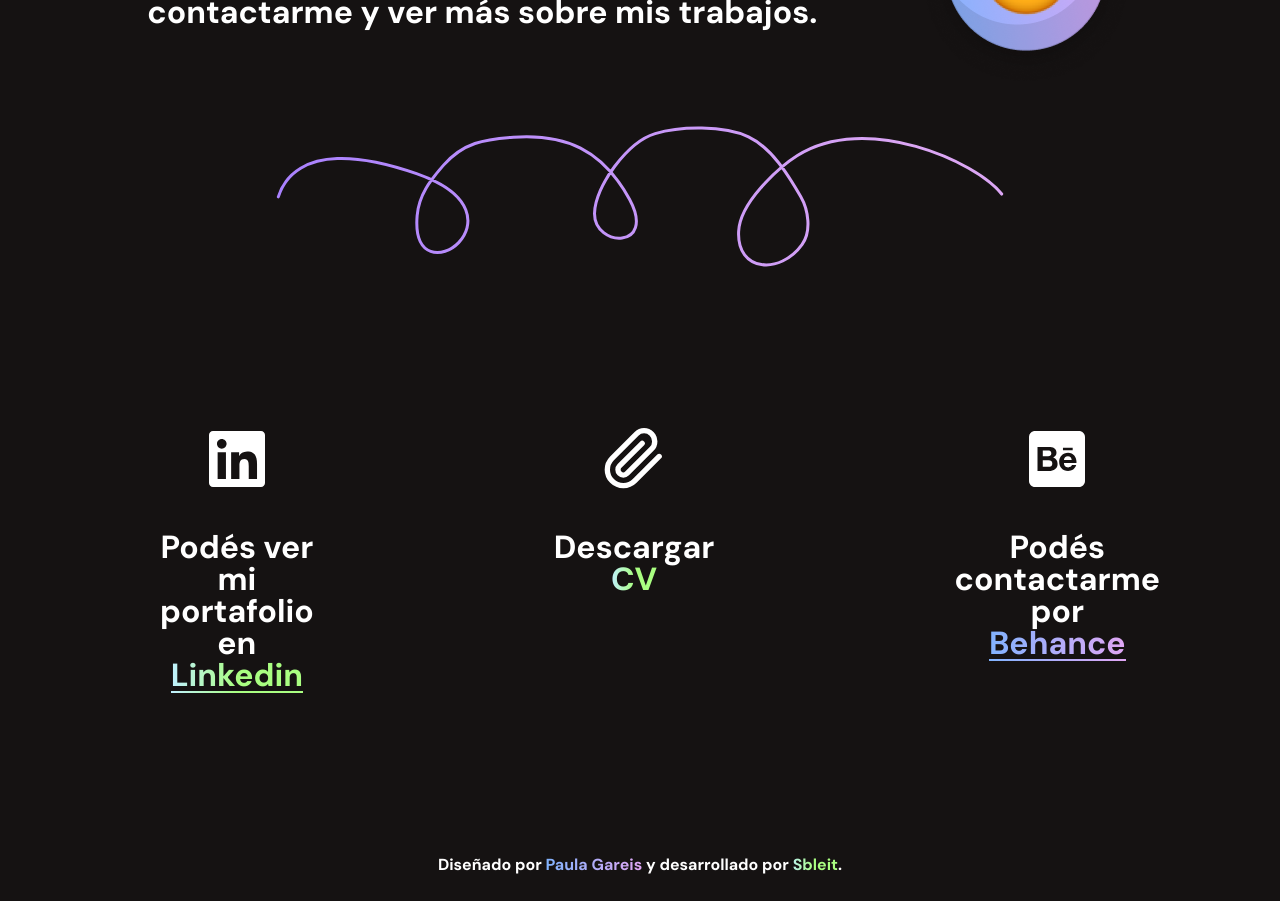
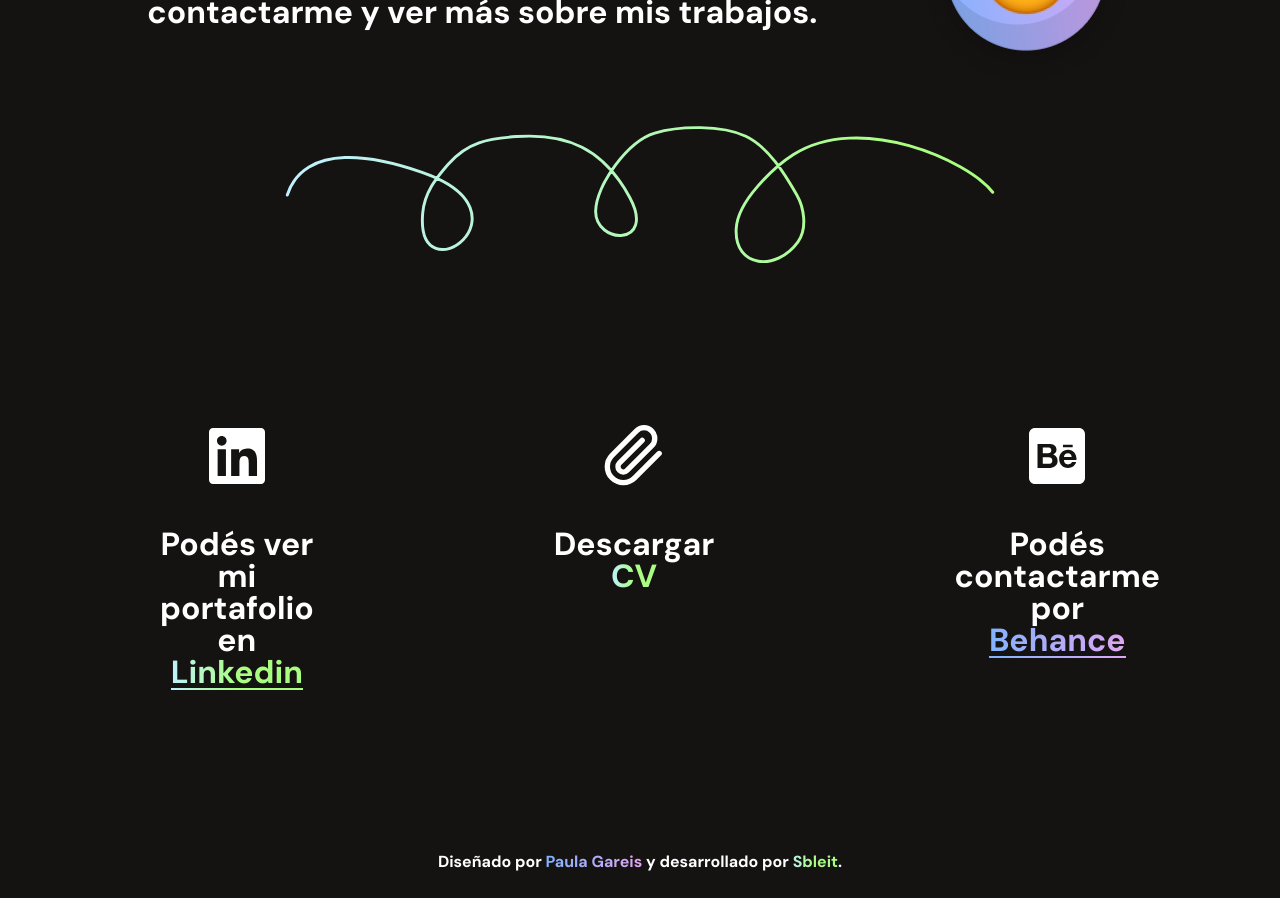
Before and after one commit to SbleitZ/paula-portafolio, a Next.js app: page / in a window 1280 px wide. Shown: the part 9980-10881 px from the top of the page. Built offline with nearby package versions, Linux system fonts and the light colour scheme.

Commit message:
remove vectorpig component

```diff
--- a/src/app/components/Opinions.tsx
+++ b/src/app/components/Opinions.tsx
@@ -1,4 +1,3 @@
-import VectorPig from "./ui/VectorPig";
 
 export default function Opinions() {
   return (
@@ -9,7 +8,7 @@ export default function Opinions() {
         </div>
         <img className="max-lg:hidden" src="Happy_Face.png" alt="cara feliz png" />
       </div>
-      <VectorPig className="max-lg:hidden mt-5 lg:mt-10 w-full" startColor="#C0F0FF" endColor="#A9FE81" />
+      <img className="max-lg:hidden mt-5 lg:mt-10 w-3/5 mx-auto" src="svgs/VectorPig_2.svg" alt="asd"/>
 
     </section>
   );
```
